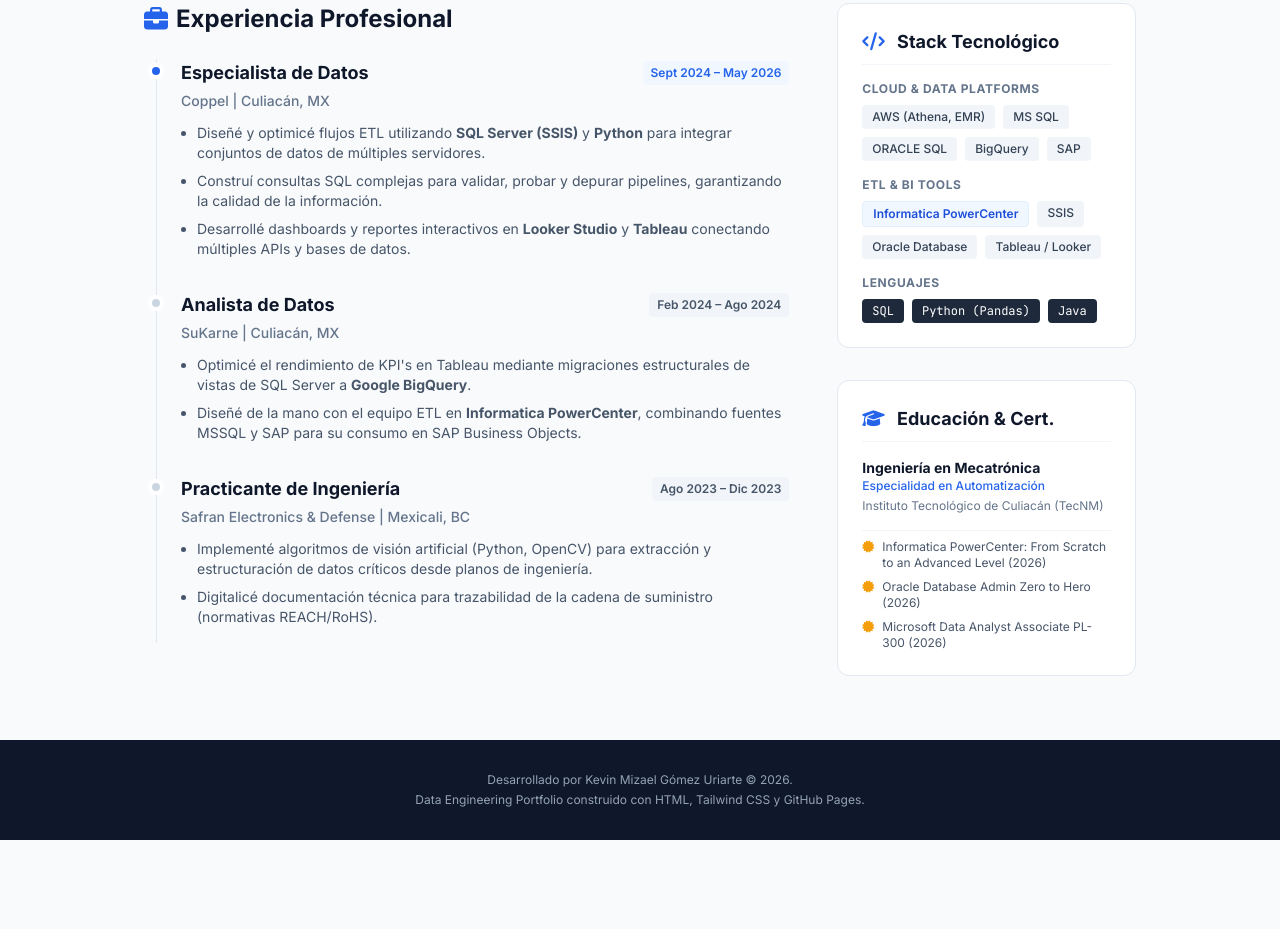
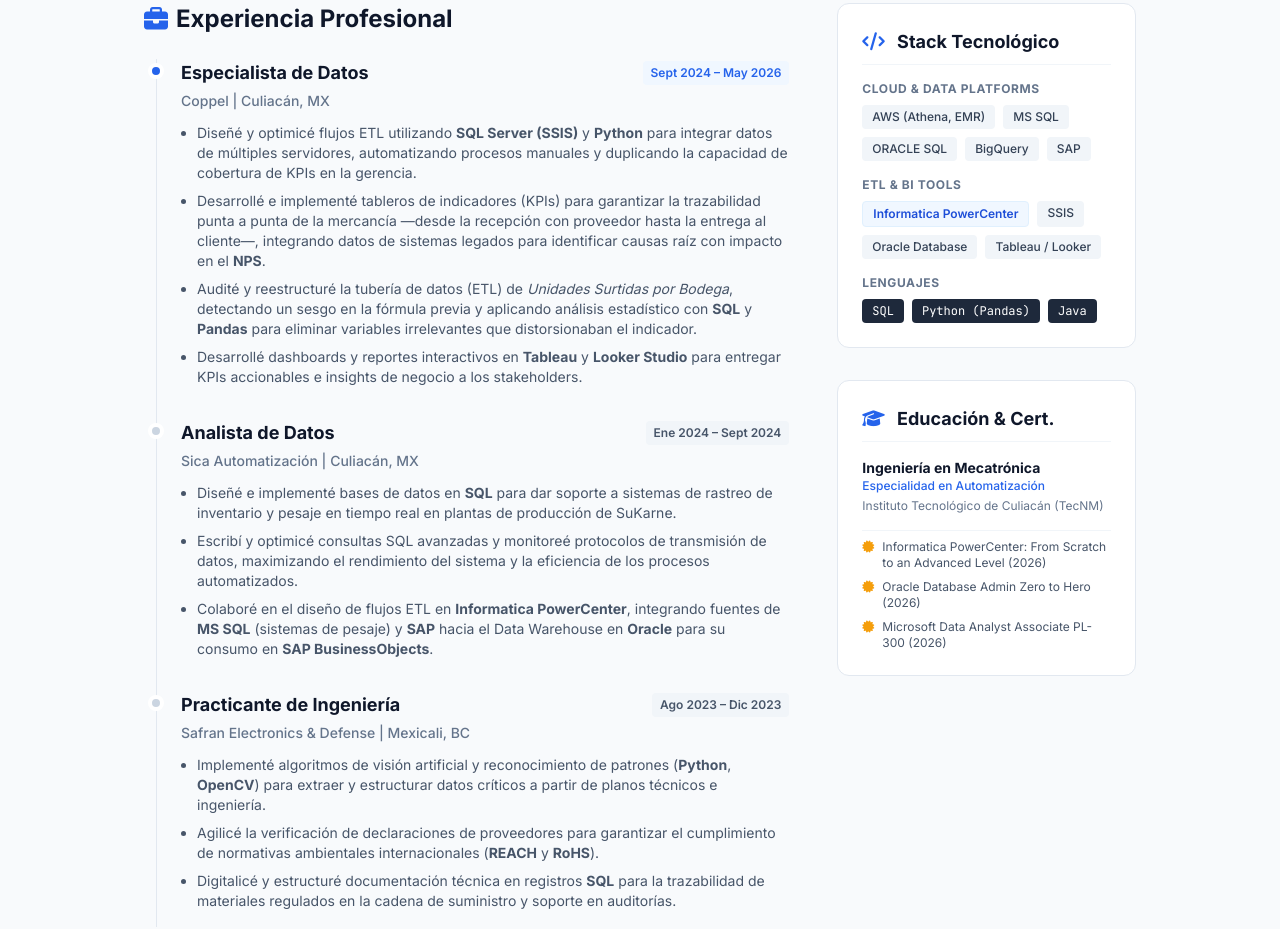
Before and after one commit to KevinMec/KevinMEC-CV-INFORMATICA-POWER-CENTER, a plain HTML site: page index.html in a window 1280 px wide. Shown: the part 1402-2331 px from the top of the page. Before the commit the page ends 2242 px from the top, so only its background shows below. Drawn offline with nearby package versions, Linux system fonts and the light colour scheme.

Commit message:
Update index.html

```diff
--- a/index.html
+++ b/index.html
@@ -208,7 +208,7 @@
 
                    <div class="relative border-l border-slate-200 ml-3 space-y-8 pb-4">
 
-                        <!-- Trabajo 1 -->
+    <!-- Trabajo 1: Coppel -->
     <div class="relative pl-6">
         <span class="absolute -left-[9px] top-1 w-4 h-4 rounded-full bg-brand-600 border-4 border-white"></span>
         <div class="flex flex-col sm:flex-row sm:items-center justify-between mb-1">
@@ -217,27 +217,29 @@
         </div>
         <div class="text-sm text-slate-500 font-medium mb-3">Coppel | Culiacán, MX</div>
         <ul class="text-sm text-slate-600 list-disc list-outside ml-4 space-y-2">
-                                <li>Diseñé y optimicé flujos ETL utilizando <strong>SQL Server (SSIS)</strong> y <strong>Python</strong> para integrar conjuntos de datos de múltiples servidores.</li>
-                                <li>Construí consultas SQL complejas para validar, probar y depurar pipelines, garantizando la calidad de la información.</li>
-                                <li>Desarrollé dashboards y reportes interactivos en <strong>Looker Studio</strong> y <strong>Tableau</strong>  conectando múltiples APIs y bases de datos.</li>
+            <li>Diseñé y optimicé flujos ETL utilizando <strong>SQL Server (SSIS)</strong> y <strong>Python</strong> para integrar datos de múltiples servidores, automatizando procesos manuales y duplicando la capacidad de cobertura de KPIs en la gerencia.</li>
+            <li>Desarrollé e implementé tableros de indicadores (KPIs) para garantizar la trazabilidad punta a punta de la mercancía —desde la recepción con proveedor hasta la entrega al cliente—, integrando datos de sistemas legados para identificar causas raíz con impacto en el <strong>NPS</strong>.</li>
+            <li>Audité y reestructuré la tubería de datos (ETL) de <em>Unidades Surtidas por Bodega</em>, detectando un sesgo en la fórmula previa y aplicando análisis estadístico con <strong>SQL</strong> y <strong>Pandas</strong> para eliminar variables irrelevantes que distorsionaban el indicador.</li>
+            <li>Desarrollé dashboards y reportes interactivos en <strong>Tableau</strong> y <strong>Looker Studio</strong> para entregar KPIs accionables e insights de negocio a los stakeholders.</li>
         </ul>
     </div>
 
-                        <!-- Trabajo 2 -->
+    <!-- Trabajo 2: Sica Automatización / SuKarne -->
     <div class="relative pl-6">
         <span class="absolute -left-[9px] top-1 w-4 h-4 rounded-full bg-slate-300 border-4 border-white"></span>
         <div class="flex flex-col sm:flex-row sm:items-center justify-between mb-1">
             <h4 class="text-lg font-bold text-slate-900">Analista de Datos</h4>
-                                <span class="text-xs font-semibold text-slate-600 bg-slate-100 px-2 py-1 rounded">Feb 2024 – Ago 2024</span>
+            <span class="text-xs font-semibold text-slate-600 bg-slate-100 px-2 py-1 rounded">Ene 2024 – Sept 2024</span>
         </div>
-                            <div class="text-sm text-slate-500 font-medium mb-3">SuKarne | Culiacán, MX</div>
+        <div class="text-sm text-slate-500 font-medium mb-3">Sica Automatización | Culiacán, MX</div>
         <ul class="text-sm text-slate-600 list-disc list-outside ml-4 space-y-2">
-                                <li>Optimicé el rendimiento de KPI's en Tableau mediante migraciones estructurales de vistas de SQL Server a <strong>Google BigQuery</strong>.</li>
-                                <li>Diseñé de la mano con el equipo ETL en <strong>Informatica PowerCenter</strong>, combinando fuentes MSSQL y SAP para su consumo en SAP Business Objects.</li>
+            <li>Diseñé e implementé bases de datos en <strong>SQL</strong> para dar soporte a sistemas de rastreo de inventario y pesaje en tiempo real en plantas de producción de SuKarne.</li>
+            <li>Escribí y optimicé consultas SQL avanzadas y monitoreé protocolos de transmisión de datos, maximizando el rendimiento del sistema y la eficiencia de los procesos automatizados.</li>
+            <li>Colaboré en el diseño de flujos ETL en <strong>Informatica PowerCenter</strong>, integrando fuentes de <strong>MS SQL</strong> (sistemas de pesaje) y <strong>SAP</strong> hacia el Data Warehouse en <strong>Oracle</strong> para su consumo en <strong>SAP BusinessObjects</strong>.</li>
         </ul>
     </div>
 
-                        <!-- Trabajo 3 -->
+    <!-- Trabajo 3: Safran Electronics & Defense -->
     <div class="relative pl-6">
         <span class="absolute -left-[9px] top-1 w-4 h-4 rounded-full bg-slate-300 border-4 border-white"></span>
         <div class="flex flex-col sm:flex-row sm:items-center justify-between mb-1">
@@ -246,8 +248,9 @@
         </div>
         <div class="text-sm text-slate-500 font-medium mb-3">Safran Electronics & Defense | Mexicali, BC</div>
         <ul class="text-sm text-slate-600 list-disc list-outside ml-4 space-y-2">
-                                <li>Implementé algoritmos de visión artificial (Python, OpenCV) para extracción y estructuración de datos críticos desde planos de ingeniería.</li>
-                                <li>Digitalicé documentación técnica para trazabilidad de la cadena de suministro (normativas REACH/RoHS).</li>
+            <li>Implementé algoritmos de visión artificial y reconocimiento de patrones (<strong>Python</strong>, <strong>OpenCV</strong>) para extraer y estructurar datos críticos a partir de planos técnicos e ingeniería.</li>
+            <li>Agilicé la verificación de declaraciones de proveedores para garantizar el cumplimiento de normativas ambientales internacionales (<strong>REACH</strong> y <strong>RoHS</strong>).</li>
+            <li>Digitalicé y estructuré documentación técnica en registros <strong>SQL</strong> para la trazabilidad de materiales regulados en la cadena de suministro y soporte en auditorías.</li>
         </ul>
     </div>
 
```
Lines whose indentation alone changed are shown as unchanged.
